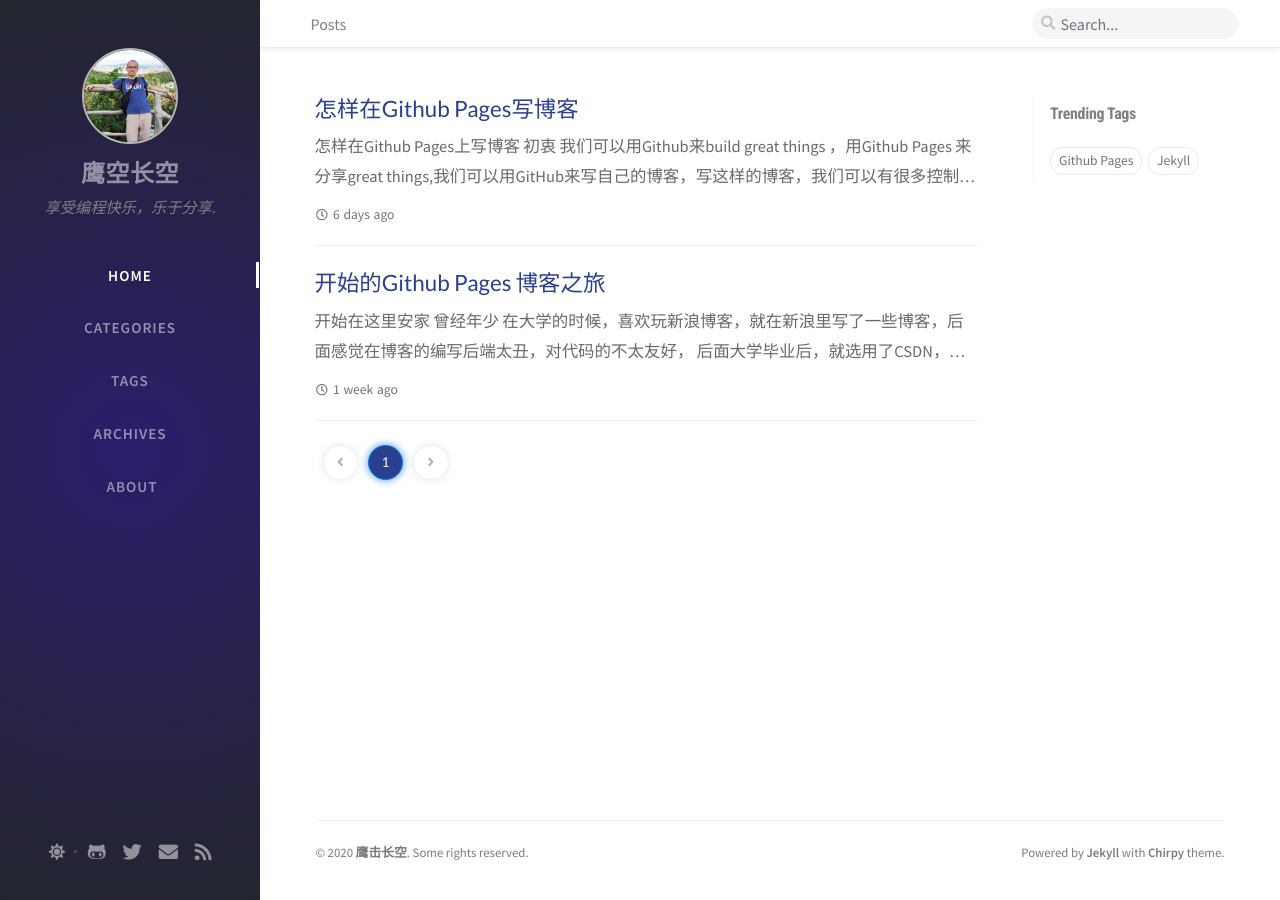
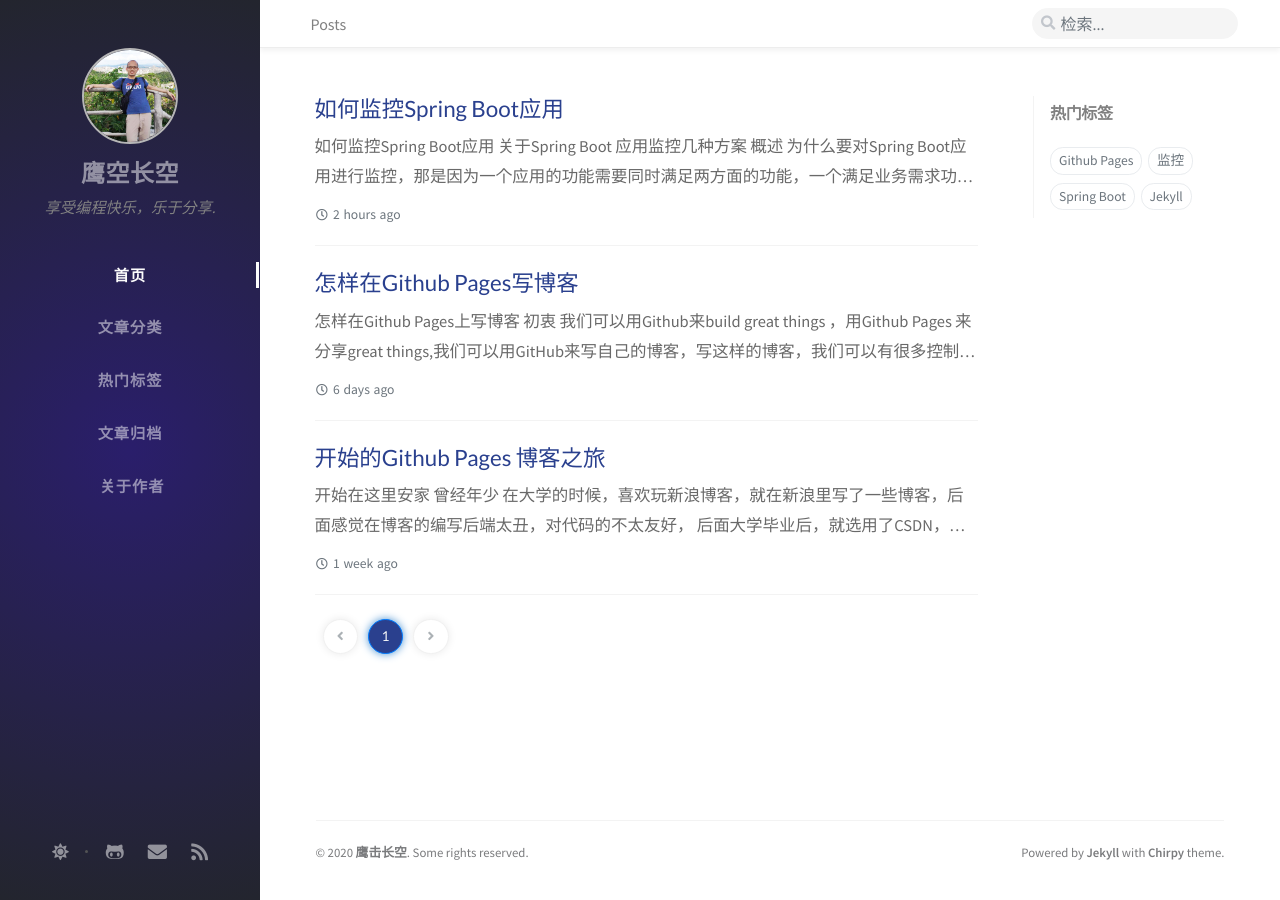
Before and after one commit to helloworld28/helloworld28.github.io, a Jekyll site: the page built from index.html, in a window 1280 px wide. Built offline with Jekyll 4.4.1, drawn with Linux system fonts in a browser that asks for light colours; nearby versions of some CDN libraries; the list of posts is cut into pages by our own code; comment, search, counter and statistics services are not loaded.

Commit message:
update english to zh and create new post

````diff
--- a/_config.yml
+++ b/_config.yml
@@ -115,7 +115,7 @@ defaults:
       location: Post
       breadcrumb:
         -
-          label: Posts
+          label: 博客
           url: /
   -
     scope:
@@ -130,10 +130,10 @@ defaults:
       location: Tag
       breadcrumb:
         -
-          label: Home
+          label: 主页
           url: /
         -
-          label: Tags
+          label: 标签
           url: /tabs/tags/
   -
     scope:
@@ -143,10 +143,10 @@ defaults:
       location: Category
       breadcrumb:
         -
-          label: Home
+          label: 主页
           url: /
         -
-          label: Categories
+          label: 分类
           url: /tabs/categories/
   -
     scope:
@@ -156,7 +156,7 @@ defaults:
       dynamic_title: true    # Hide title in mobile screens.
       breadcrumb:
         -
-          label: Home
+          label: 主页
           url: /
 
 
--- a/_data/contact.yml
+++ b/_data/contact.yml
@@ -7,9 +7,6 @@
 -
   type: github
   icon: 'fab fa-github-alt'
--
-  type: twitter
-  icon: 'fab fa-twitter'
 -
   type: email
   icon: 'fas fa-envelope'
--- a/_data/label.yml
+++ b/_data/label.yml
@@ -6,14 +6,14 @@
 
 
 panel:
-  lastmod: "Recent Update"
-  trending_tags: "Trending Tags"
-  toc: "Contents"
+  lastmod: "最近更新"
+  trending_tags: "热门标签"
+  toc: "文章大纲"
 
 post:
-  relate_posts: "Further Reading"
+  relate_posts: "更多文章"
   button:
-    next: Newer
-    previous: Older
+    next: 下一篇
+    previous: 上一篇
 
-search_hint: "Search"   # text show on search bar
+search_hint: "检索"   # text show on search bar
--- a/_data/share.yml
+++ b/_data/share.yml
@@ -9,11 +9,6 @@
 label: "Share"
 
 platforms:
-  -
-    type: Twitter
-    icon: "fab fa-twitter"
-    link: "https://sns.qzone.qq.com/cgi-bin/qzshare/cgi_qzshare_onekey?url=URL&sharesource=qzone&title=TITLE&pics=&summary=TITLE"
-
 
   # Uncomment below if you need to.
   # -
--- a/_data/tabs.yml
+++ b/_data/tabs.yml
@@ -6,25 +6,25 @@
 
 
 -
-  name: Home
+  name: 首页
   icon: "fas fa-home"
 -
-  name: Categories
+  name: 文章分类
   icon: "fas fa-stream"
   path: tabs
   url: categories
 -
-  name: "Tags"
+  name: "热门标签"
   icon: "fas fa-tags"
   path: tabs
   url: tags
 -
-  name: "Archives"
+  name: "文章归档"
   path: tabs
   url: archives
   icon: "fas fa-archive"
 -
-  name: "About"
+  name: "关于作者"
   icon: "fas fa-info"
   path: tabs
   url: about
--- /dev/null
+++ b/_posts/2020-08-01-how-to-monitor-spring-boot-metrics.md
@@ -0,0 +1,160 @@
+---
+title: 如何监控Spring Boot应用
+author: qinyujun
+date: 2020-08-01 15:34:00 +0800
+categories: [博客,  笔记]
+tags: [Spring Boot, 监控]
+toc: true
+---
+
+# 如何监控Spring Boot应用
+
+#  关于Spring Boot 应用监控几种方案
+
+## 概述
+
+为什么要对Spring Boot应用进行监控，那是因为一个应用的功能需要同时满足两方面的功能，一个满足业务需求功能，另一个就是非业务功能需求如监控，监控包括很多方面，应用的健康监控，性能指标监控，我上周主要的事情就是玩一遍Springboot的应用的监控，现在就是简单地描述下玩了一遍写一下记录。方便后来的快速上手。
+
+## 初衷
+
+公司的应用部署在GCP(Google Cloud Platform)上，因为公司的安全策略和各种限制，所在在GCP针对监控方面的，是使用了StackDriver来弄，用了它很方便，就能方便在GCP能看到每个VM的表CPU使用情况，还有一些网络请求和磁盘的IO指标数，在这么多的指标的下居然没有JVM的内存使用情况，因为应用曾经出现了两次的OOM， 所以大家都很关注这个Memory使用情况，查看GCP的文档，是要使用JDK 11以上的版本才支持，太不可思议了，就算有别的方案，在公司的条条框框下，想安装什么辅助来监控JVM，估计要折腾个猴年马月， 怎么快怎么来，想到了SpringBoot Actuator，于是开始折腾。
+
+## 方案一
+
+*（Spring Boot Actuator + Spring Boot Admin Client） + Spring Boot Admin Server* 该方案是最简单的，全都是使用Spring官司推荐的组件来弄，所以是只需要简单配置即可
+
+* *Spring Boot Actuator* 它是集成在业务应用里，负责应用的各种指标的收集，并对外暴露Restful 接口
+
+  1. 在业务应用*pom.xml*上加上依赖
+
+  ```xml
+    <dependency>
+        <groupId>org.springframework.boot</groupId>
+        <artifactId>spring-boot-starter-actuator</artifactId>
+      </dependency>
+  ```
+
+  2.  加上对外暴露的指标
+
+     ~~~
+     management:
+       endpoints:
+         web:
+           exposure:
+             include: "*"
+     ~~~
+
+     这个对外暴露的接口，有一定的安全风险，需要根据自个情况，请务必做好安全防护
+
+* *Spring Boot Admin Client* 它是集成在业务应用里的，负责把该应用的指标访问地址注册到 *Spring Admin Server*
+
+  1. 在业务应用*pom.xml*加上依赖
+
+     ```xml
+        <dependency>
+           <groupId>de.codecentric</groupId>
+           <artifactId>spring-boot-admin-starter-client</artifactId>
+         </dependency>
+     ```
+
+  2. 配置*Spring Boot Admin Server*
+
+     ~~~
+     spring.boot.admin.client.url=http://localhost:8080
+     ~~~
+
+     这个地址就是指向以下介绍的单独的监控应用*Spring Boot Admin Server* 的地址
+
+* *Spring Boot Admin Server* 它是单独的监控应用，在接收到Client注册到Server的指标访问地址后，将定时去访问地址去收集指标数据
+
+  1. 新建应用，依赖里只需要包含Spring Boot Admin 的依赖
+
+     ~~~
+     ...
+       <dependencies>
+         <dependency>
+           <groupId>de.codecentric</groupId>
+           <artifactId>spring-boot-admin-starter-server</artifactId>
+         </dependency>
+         <dependency>
+           <groupId>org.springframework.boot</groupId>
+           <artifactId>spring-boot-starter-test</artifactId>
+           <scope>test</scope>
+           <exclusions>
+             <exclusion>
+               <groupId>org.junit.vintage</groupId>
+               <artifactId>junit-vintage-engine</artifactId>
+             </exclusion>
+           </exclusions>
+         </dependency>
+       </dependencies>
+      ...
+     ~~~
+
+  2.  请配置端口为8080
+
+  这样就配置完成了，可以直接访问http://localhost:8080  去看看应用的性能指标了
+
+### 该方案的特点
+
+1. 类似注册中心的机制，业务应用只需要配置AdminServer地址就可以了，Admin Server 无需配置所有应用的地址
+2. 简单，从数据收集到GUI都是现有的组件，从开发到上线估计不超过半天
+
+## 方案二
+
+*Spring Boot Actuator + （ Spring Cloud Discorvery + Spring Boot Admin Server）* 对比方案一，就是把Spring Admin client 替换为Spring Cloud Discovery 组件，该方案适合于应用的架构是采用微服务架构，存在服务的注册中心，这样Spring Boot Admin Server 就可以可能服务发现组件，拿到所有的服务的访问地址，然后就可以采集指标数据了， 在些不展开描述
+
+效果如下图：
+
+![Spring Boot Admin Server 界面来自于网络](/assets/img/SpringAdmin.png)
+
+## 方案三(推荐)
+
+Spring Boot Actuator + Infux Registry + Influx DB + Grafana，方案对比前两个方案，就是把Spring Boot Admin Server 这个既采集数据和展示替换成了 influx 和Grafana,我是使用该方案，因为公司里都在用这套的方案，然后感觉他们是很好的组合，各自做各自擅长的工作，功能强大，界面漂亮，用过它，就喜欢上了它。
+
+ * 依赖软件
+
+   > 1. InfluxDB 需要先安装
+   > 2. Grafana 需要先安装
+
+1. 在业务应用新增Spring Boot Actuator 依赖同上
+
+2. 在业务应用新增registry-influx依赖，它负责推送数据到InfluxDB
+
+   ~~~
+   dependency>
+     <groupId>io.micrometer</groupId>
+     <artifactId>micrometer-core</artifactId>
+   </dependency>
+   <dependency>
+     <groupId>io.micrometer</groupId>
+     <artifactId>micrometer-registry-influx</artifactId>
+   </dependency>
+   ~~~
+
+3. 在业务应用配置InfluxDb 的地址及DB名称
+
+   ~~~
+   management.metrics.export.influx.uri=http://localhost:8086
+   management.metrics.export.influx.db=带用应用特征的标识如host
+   ~~~
+
+   特别要注意*management.metrics.export.influx.db* 这个配置要根据每个实例来特殊化，要不然会出现多个实例都往一个应用influxdb 推数据，会出现数据混乱，可通过在启动脚本里使用-Dmanagement.metrics.export.influx.db来配置
+
+4. 在完成前面三步，可以在influxDB看到推送的数据，然后就可以在Grafana上配置数据源
+
+5. Grafana 有很多分享的漂亮的看板模板，执行拿来主义即可
+
+   效果大概如下：
+
+   ![Grafana效果图，来自于网络](/assets/img/gafrana.png)
+
+## 总结
+
+Influx + Grafana  是个很好方案，Influx可以对指标数据保存起来，不像Admin Server可能一刷新页面就没了指标数据，所以它们更像是Pruduction Ready 的方案。
+
+
+
+## 参考
+
+https://docs.spring.io/spring-boot/docs/current/reference/html/production-ready-features.html#production-ready-endpoints-enabling-endpoints
````
Also changed, not shown: README.md, assets/img/SpringAdmin.png (added), assets/img/gafrana.png (added), create_category_tag_page.py (renamed from create_pages.py).
